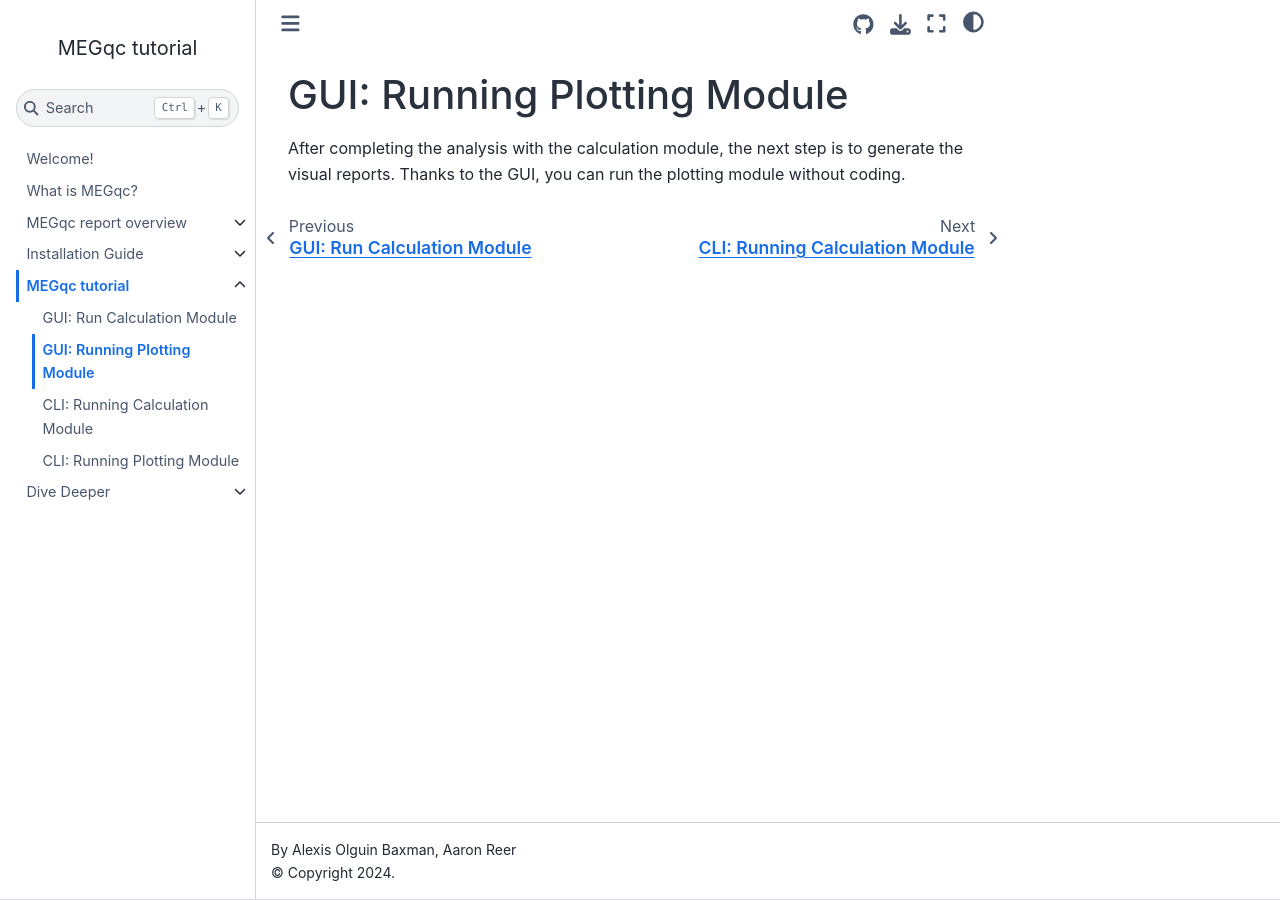
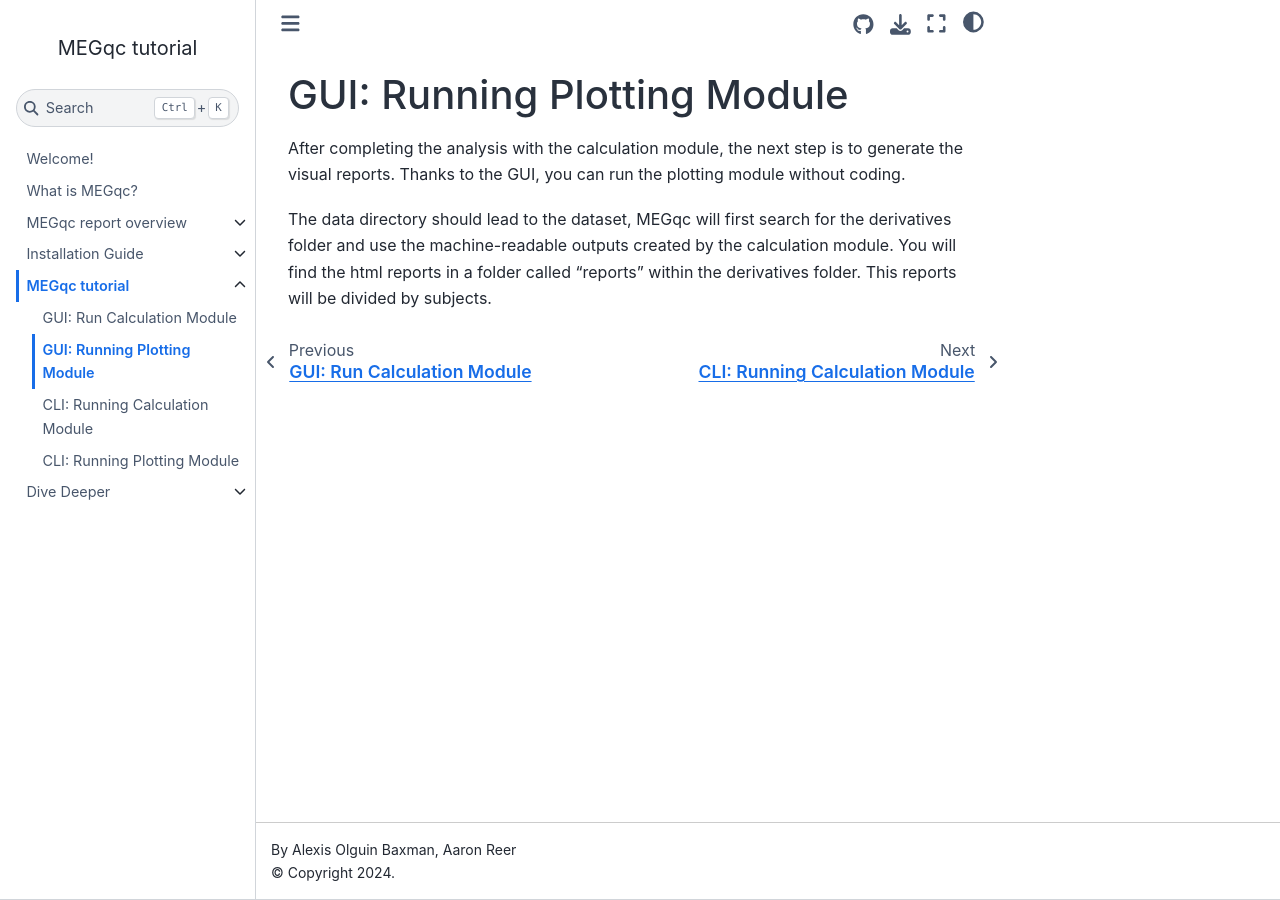
Before and after one commit to ANCPLabOldenburg/megqc_documentation, a Jupyter Book: the page built from tutorial/plot_gui.md, in a window 1280 px wide. Built offline with Jupyter Book 1.0.4 settings and Sphinx 7.4.7 and the Sphinx Book theme 1.1.4, drawn with Linux system fonts in a browser that asks for light colours.

Commit message:
Update plot_gui.md

```diff
--- a/tutorial/plot_gui.md
+++ b/tutorial/plot_gui.md
@@ -1,2 +1,6 @@
 # GUI: Running Plotting Module
 After completing the analysis with the calculation module, the next step is to generate the visual reports. Thanks to the GUI, you can run the plotting module without coding.
+
+
+The data directory should lead to the dataset, MEGqc will first search for the derivatives folder and use the machine-readable outputs created by the calculation module.
+You will find the html reports in a folder called "reports" within the derivatives folder. This reports will be divided by subjects.
```
